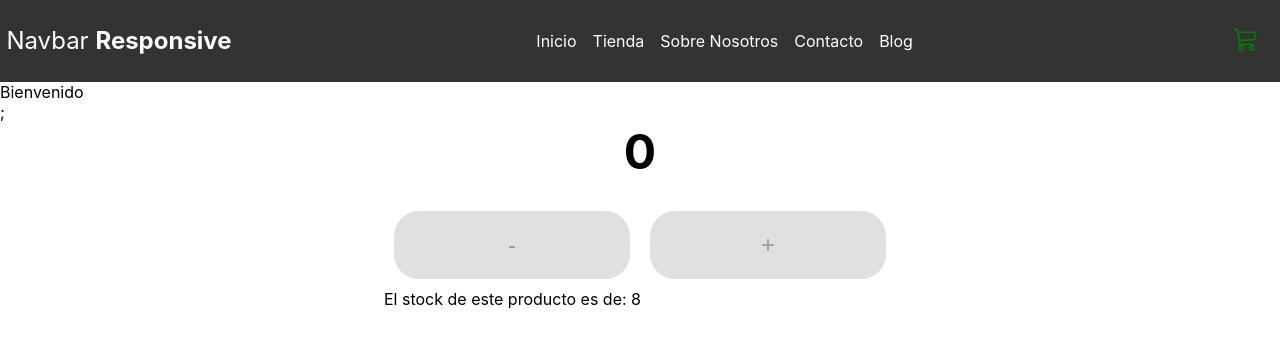
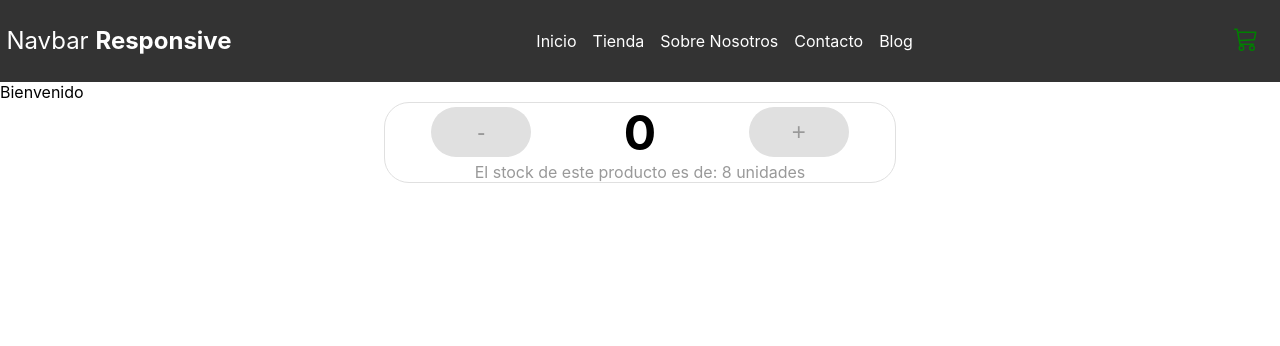
Before and after one commit to JoseDani16/ecommerce, a React (Create React App) app: page / in a window 1280 px wide. Shown: the top 346 px of the page. Built offline with nearby package versions, Linux system fonts and the light colour scheme.

Commit message:
item count añadido 2

```diff
--- a/src/components/ItemCount/index.jsx
+++ b/src/components/ItemListContainer/components/ItemCount/index.jsx
@@ -16,29 +16,61 @@ const ItemCount = ({ stock }) => {
   };
   return (
     <CounterItem id="container">
-      <div id="numero" className="numero">
-        {valor}
-      </div>
       <div className="flexStyle">
         <button id="boton2" onClick={decline}>
           -
         </button>
+        <div id="numero" className="numero">
+          {valor}
+        </div>
         <button id="boton1" onClick={increase}>
           +
         </button>
       </div>
-      <StockContainer>El stock de este producto es de: {stock}</StockContainer>
+      {valor > 0 ? (
+        <CartBotonContainer>
+          <button id="CartBoton">Añadir al Carrito</button>
+        </CartBotonContainer>
+      ) : (
+        ""
+      )}
+
+      <StockContainer>
+        El stock de este producto es de: {stock} unidades
+      </StockContainer>
     </CounterItem>
   );
 };
 
-const StockContainer = styled.div``;
+const CartBotonContainer = styled.div`
+  display: flex;
+  justify-content: space-around;
+  align-items: center;
+  animation-name: aparicion;
+  animation-duration: 0.3s;
+
+  @keyframes aparicion {
+    0% {
+      opacity: 0;
+    }
+    100% {
+      opacity: 1;
+    }
+  }
+`;
+
+const StockContainer = styled.div`
+  text-align: center;
+  color: #999;
+`;
 const CounterItem = styled.div`
   display: flex;
   flex-direction: column;
   justify-content: center;
   margin-left: 30%;
   margin-right: 30%;
+  border-radius: 25px;
+  border: solid 1px #e0e0e0;
   * {
     box-sizing: border-box;
   }
@@ -50,22 +82,25 @@ const CounterItem = styled.div`
   .flexStyle {
     display: flex;
     justify-content: space-around;
+    align-items: center;
   }
 
   #numero {
     font-size: 3em;
     text-align: center;
-    margin-bottom: 20px;
     user-select: none;
     font-weight: bold;
   }
 
   /* Estilos de los botones */
+  #boton1,
+  #boton2 {
+    font-size: x-large;
+  }
 
   #boton1,
-  #boton2 {
-    padding: 20px;
-    margin: 10px;
+  #boton2,
+  #CartBoton {
     border-radius: 25px;
     border: none;
     outline: none;
@@ -73,8 +108,8 @@ const CounterItem = styled.div`
     transition: 0.4s;
     color: #999;
     background: #e0e0e0;
-    width: 50%;
-    font-size: x-large;
+    width: 100px;
+    height: 50px;
   }
 
   #boton1:hover {
@@ -86,6 +121,10 @@ const CounterItem = styled.div`
     background: #fe4a49;
     color: #000;
   }
+  #CartBoton:hover {
+    background: green;
+    color: #fff;
+  }
 `;
 
 export default ItemCount;
--- a/src/components/ItemListContainer/index.jsx
+++ b/src/components/ItemListContainer/index.jsx
@@ -1,13 +1,13 @@
 import styled from "@emotion/styled";
 import React from "react";
-import Counter from "../ItemCount";
+import Counter from "./components/ItemCount";
 
 const ContainerCatalogo = styled.div``;
 
 const ItemListContainer = ({ greetings }) => {
   return (
     <>
-      <ContainerCatalogo>{greetings}</ContainerCatalogo>;
+      <ContainerCatalogo>{greetings}</ContainerCatalogo>
       <Counter stock={8} />
     </>
   );
```
Also changed, not shown: src/components/Navbar/components/CartContent/index.jsx (added, +9 -0 lines).
